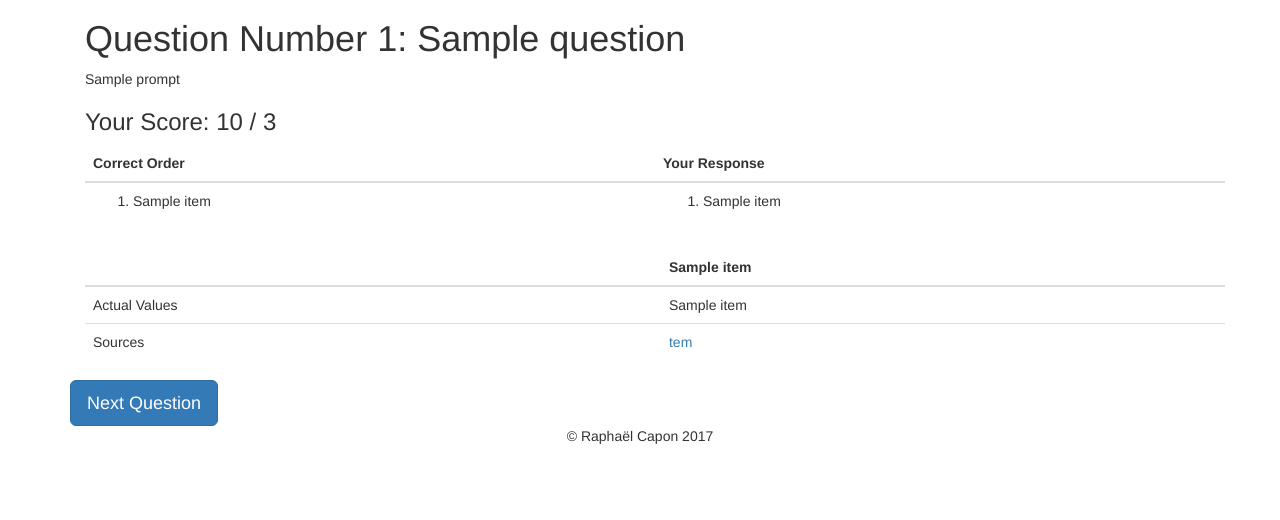
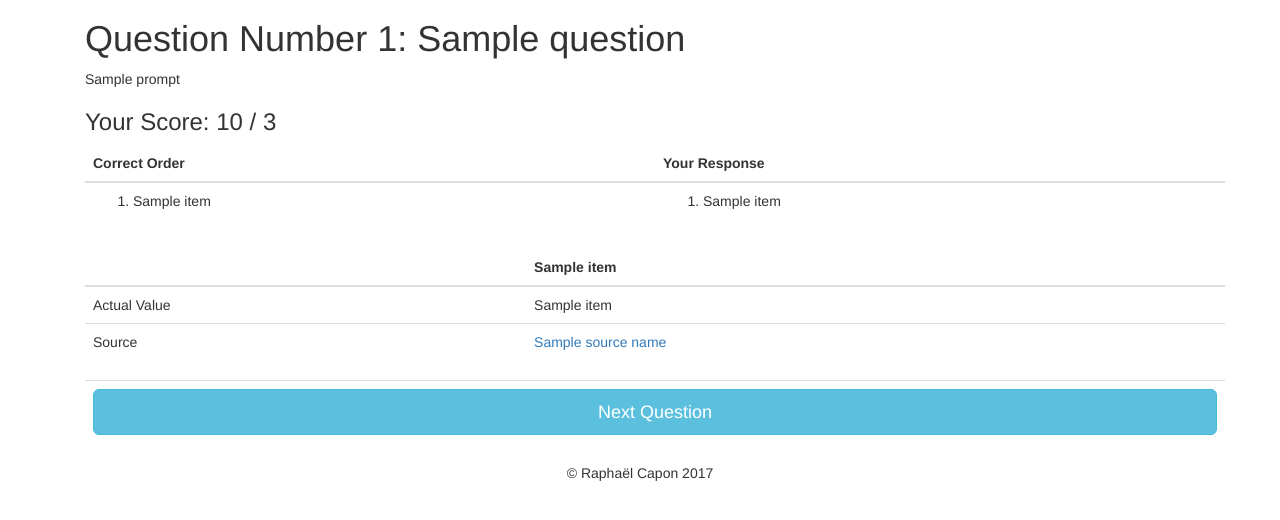
Before and after one commit to rcdc1989/compare, a Flask app: template compare/templates/show_answer.html in a window 1280 px wide. Shown: the part 72-592 px from the top of the page. Run offline with Flask 2, Linux system fonts and the light colour scheme; the template is opened without the code that fills it: most values are stand-ins (such as "Sample title", 1, 10 or a date in 2020); some libraries are stand-ins or nearby versions.

Commit message:
cleaned up 'show answers' page

```diff
--- a/compare/templates/game.html
+++ b/compare/templates/game.html
@@ -91,7 +91,7 @@
             <td class="text-center">Smallest</td>
         </tr>
         <tr>
-            <td><button type="submit" class="btn btn-lg btn-block btn-success btn-space" >Submit</button></td>
+            <td><button type="submit" class="btn btn-lg btn-block btn-primary" >Submit</button></td>
         </tr>
     </tbody>
   </table>
--- a/compare/templates/show_answer.html
+++ b/compare/templates/show_answer.html
@@ -1,6 +1,8 @@
 {% extends "base.html" %}
 
 {% block content %}
+
+<form role="form" method="POST">
 
 <div class="container">
   <h1>Question Number {{game.current_index}}: {{question.title}}</h1>
@@ -33,7 +35,9 @@
             </td>
         </tr>
     </tbody>
+
   </table>
+
 
   <table class="table">
     <thead>
@@ -46,29 +50,37 @@
     </thead>
     <tbody>
         <tr>
-        <td>Actual Values</td>
+        <td>Actual Value</td>
         {% for item in question["values"] %}
             <td>{{item}}</td>
         {% endfor %}
         </tr>
         <tr>
-        <td>Sources</td>
+        <td>Source</td>
         {% for item in question["sources"]
         %}
-            <td><a href="{{item}}">{{item[8:]}}</a></td>
+            <td><a href="{{item}}">{{question.source_names[loop.index0]}}</a></td>
         {% endfor %}
+        </tr>
+    </tbody>
+  </table>
+
+  <table class="table">
+    <tbody>
+        <tr>
+          <td>
+              {% if game_over %}
+                <button type="submit" class="btn btn-lg btn-success btn-block" align="center">Game Summary</button>
+              {% else %}
+                <button type="submit" class="btn btn-lg btn-info btn-block" align="center">Next Question</button>
+              {% endif %}
+          </td>
         </tr>
     </tbody>
   </table>
 </div>
 
-<form role="form" method="POST">
 
-  {% if game_over %}
-    <button type="submit" class="btn btn-lg btn-success" align="center">Game Summary</button>
-  {% else %}
-    <button type="submit" class="btn btn-lg btn-primary" align="center">Next Question</button>
-  {% endif %}
 
 </form>
 {% endblock %}
```
Also changed, not shown: compare/questions.yaml (+4 -4 lines).
